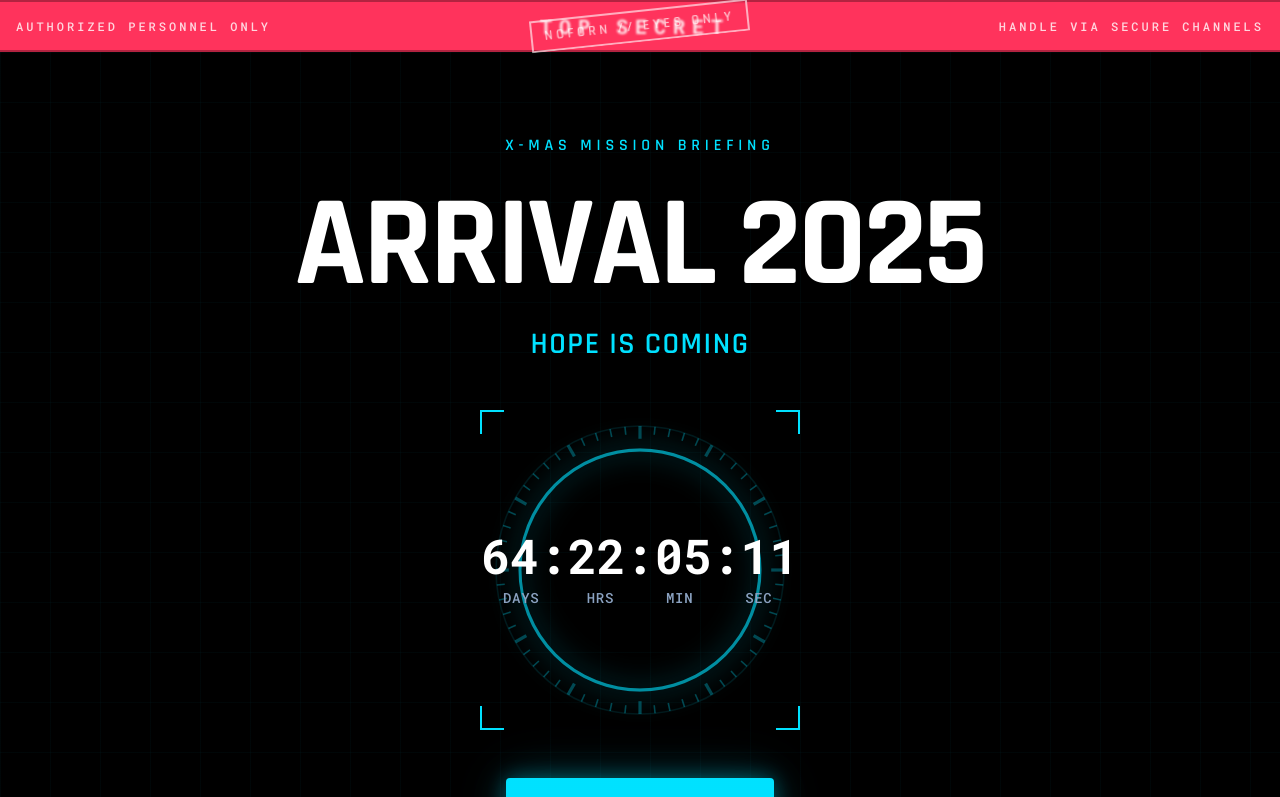
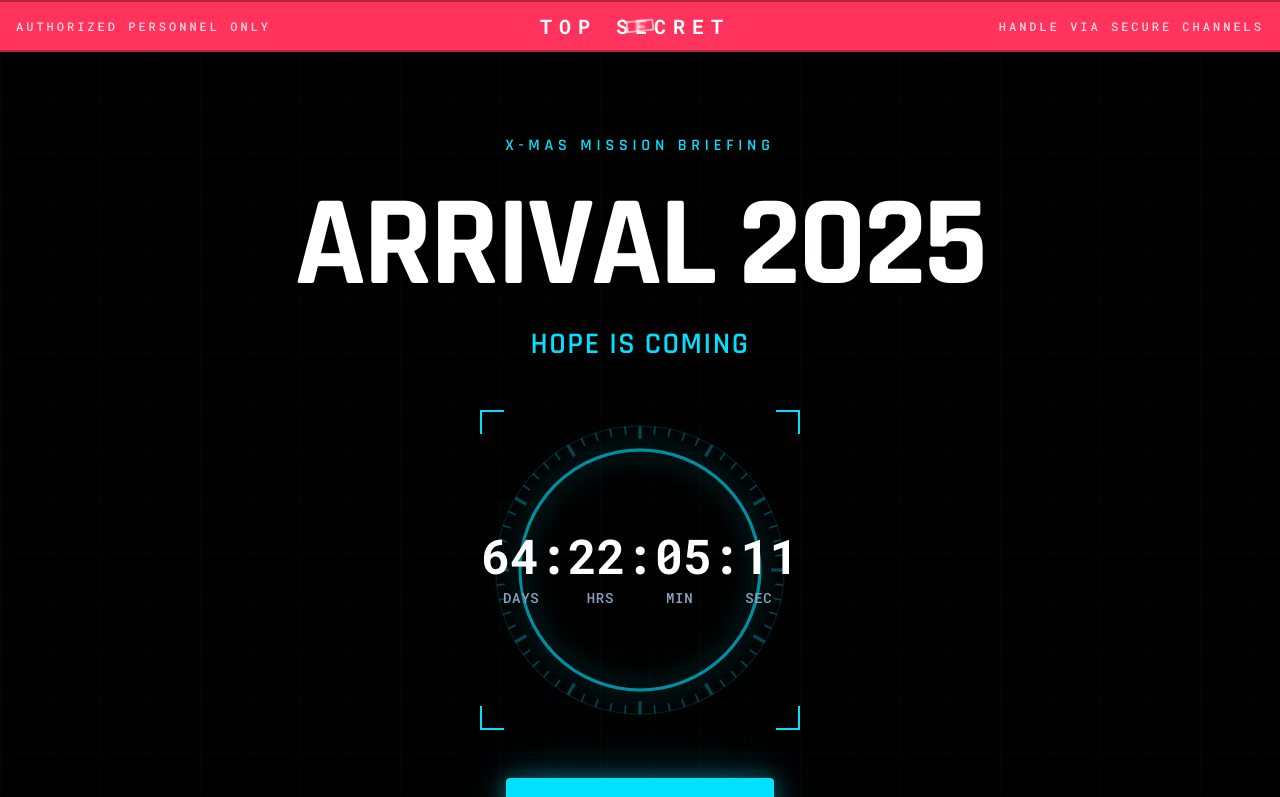
Before and after one commit to kanepickrell/mission-countdown-hq, a React (Vite) app: page / in a window 1280 px wide. Shown: the top 797 px of the page. Built offline with nearby package versions, Linux system fonts and the light colour scheme; no server answers; the database is empty; the HTML template or start-up script is replaced by a standard one.

Commit message:
Changed some text

```diff
--- a/src/pages/Index.tsx
+++ b/src/pages/Index.tsx
@@ -43,7 +43,7 @@ const TopSecretStrip = ({ position = "top" }: { position?: "top" | "bottom" }) =
         <span className="rotate-[-6deg] border-2 border-destructive-foreground/60 text-destructive-foreground/70
                           px-3 py-1 font-display text-xs md:text-sm tracking-[0.25em]
                           bg-destructive/10 backdrop-blur-[1px]">
-          NOFORN // EYES ONLY
+
         </span>
       </span>
     </div>
```
